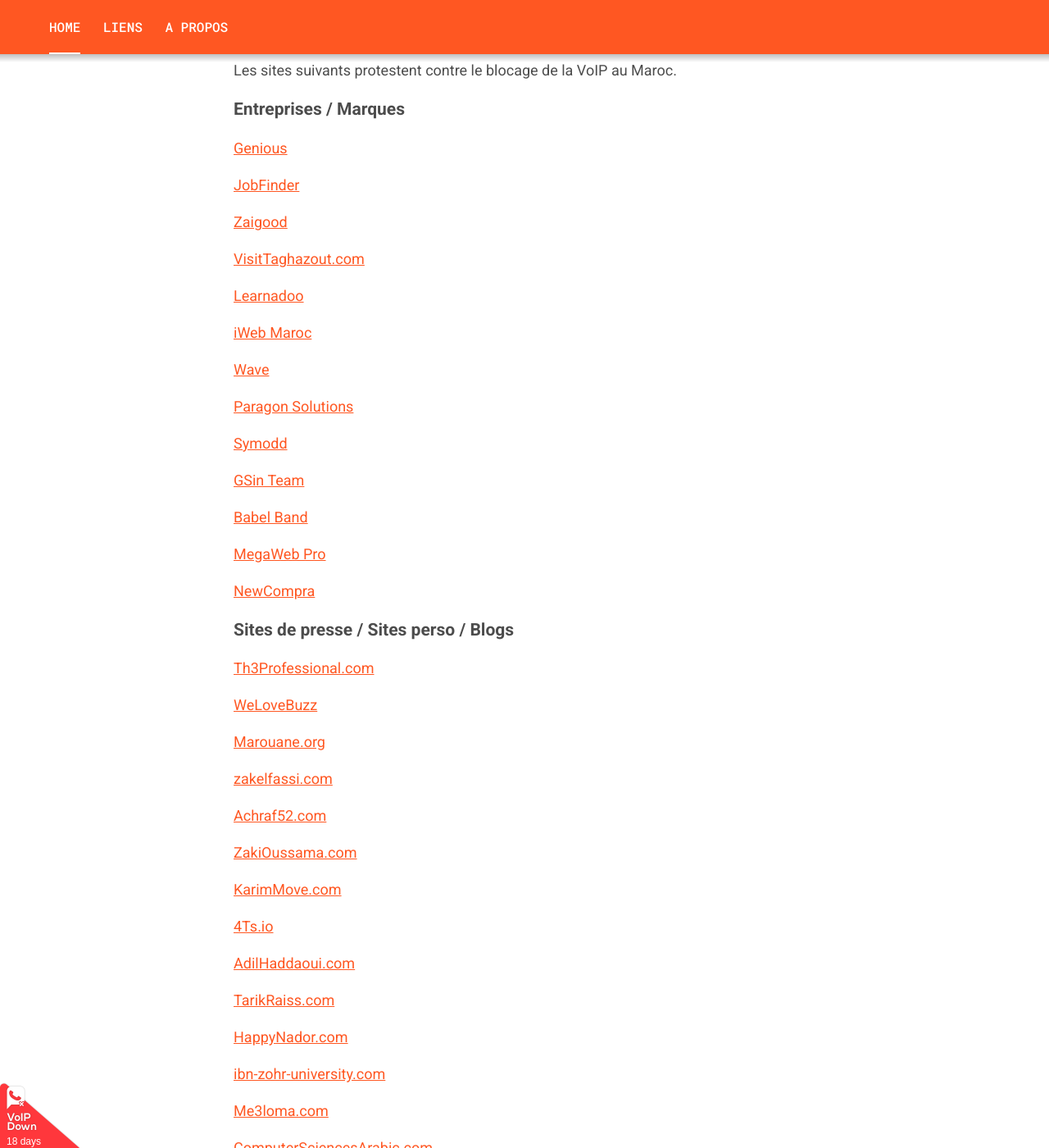
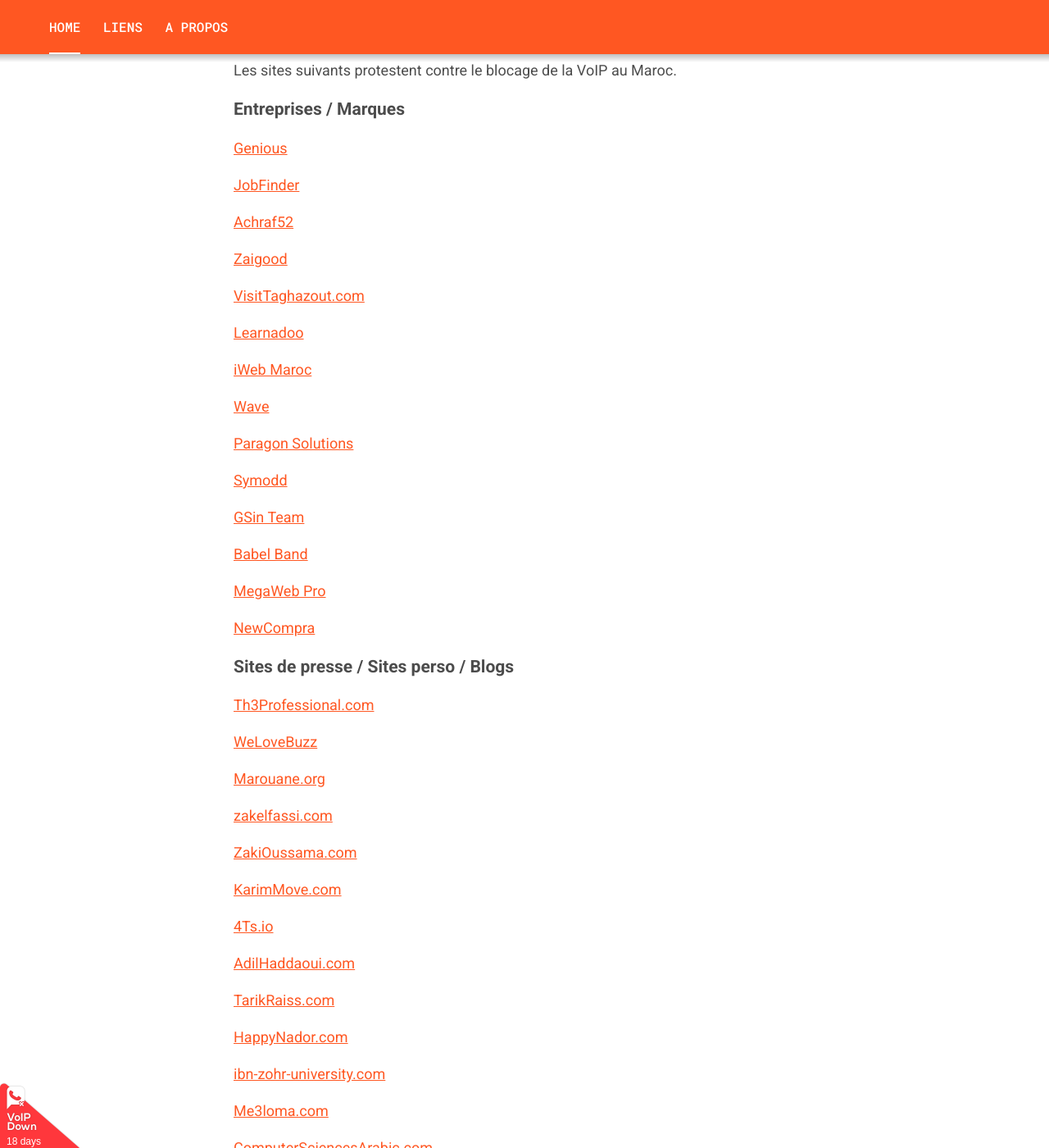
Before and after one commit to VoIPDown/voipdown.github.io, a Jekyll site: the page built from index.markdown, in a window 1280 px wide and 1400 px high, scrolled down 1806 px. Shown: the whole window at 82% size. Built offline with Jekyll 4.4.1, drawn with Linux system fonts in a browser that asks for light colours; some of the changed lines change nothing that is shown.

Commit message:
Updated supporter type
I consider "Achraf52" to be a company.

```diff
--- a/_data/supporters.yml
+++ b/_data/supporters.yml
@@ -5,6 +5,10 @@
 
 - name: JobFinder
   link: http://jobfinder.ma
+  type: company
+
+- name: Achraf52
+  link: http://achraf52.com
   type: company
 
 - name: Zaigood
@@ -67,10 +71,6 @@
 
 - name: zakelfassi.com
   link: http://zakelfassi.com
-  type: blog
-
-- name: Achraf52.com
-  link: http://achraf52.com
   type: blog
 
 - name: ZakiOussama.com
```
